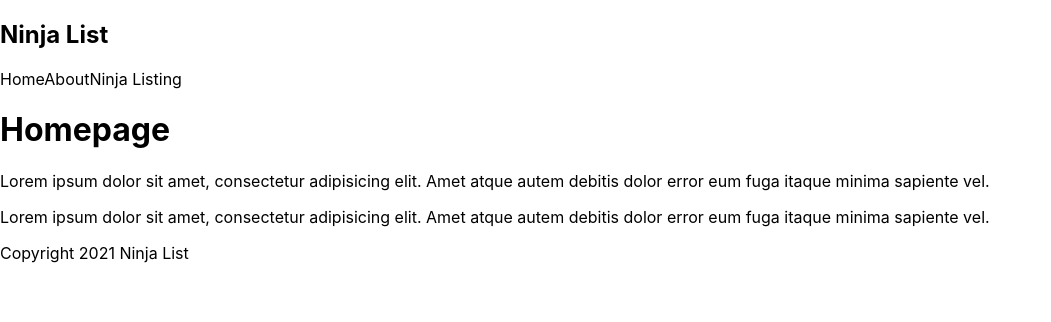
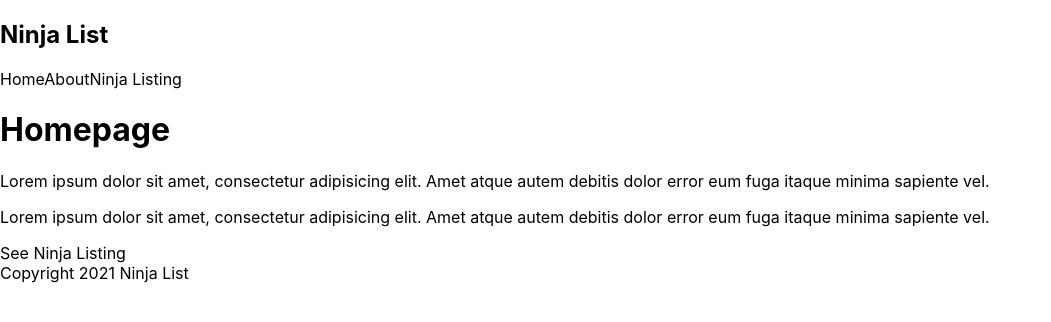
Before and after one commit to Annie-Huang/nextjs-tutorial, a Next.js app: page / in a window 1280 px wide. Shown: the top 322 px of the page, without its empty margins (0-1051 px from the left). Built offline with nearby package versions, Linux system fonts and the light colour scheme.

Commit message:
Use import Link from 'next/link'; in Navbar.js and index.js

```diff
--- a/components/Navbar.js
+++ b/components/Navbar.js
@@ -1,4 +1,4 @@
-import React from 'react';
+import Link from 'next/link';
 
 const Navbar = () => {
   return (
@@ -6,9 +6,15 @@
       <div className='logo'>
         <h1>Ninja List</h1>
       </div>
-      <a>Home</a>
-      <a>About</a>
-      <a>Ninja Listing</a>
+      <Link href='/'>
+        <a>Home</a>
+      </Link>
+      <Link href='/about'>
+        <a>About</a>
+      </Link>
+      <Link href='/ninjas'>
+        <a>Ninja Listing</a>
+      </Link>
     </nav>
   );
 };
--- a/pages/index.js
+++ b/pages/index.js
@@ -1,6 +1,7 @@
 import React from 'react';
 import Navbar from '../components/Navbar';
 import Footer from '../components/Footer';
+import Link from 'next/link';
 
 export default function Home() {
   return (
@@ -15,6 +16,9 @@
         Lorem ipsum dolor sit amet, consectetur adipisicing elit. Amet atque
         autem debitis dolor error eum fuga itaque minima sapiente vel.
       </p>
+      <Link href='/ninjas'>
+        <a>See Ninja Listing</a>
+      </Link>
       <Footer />
     </div>
   );
```
Also changed, not shown: Note.txt.
